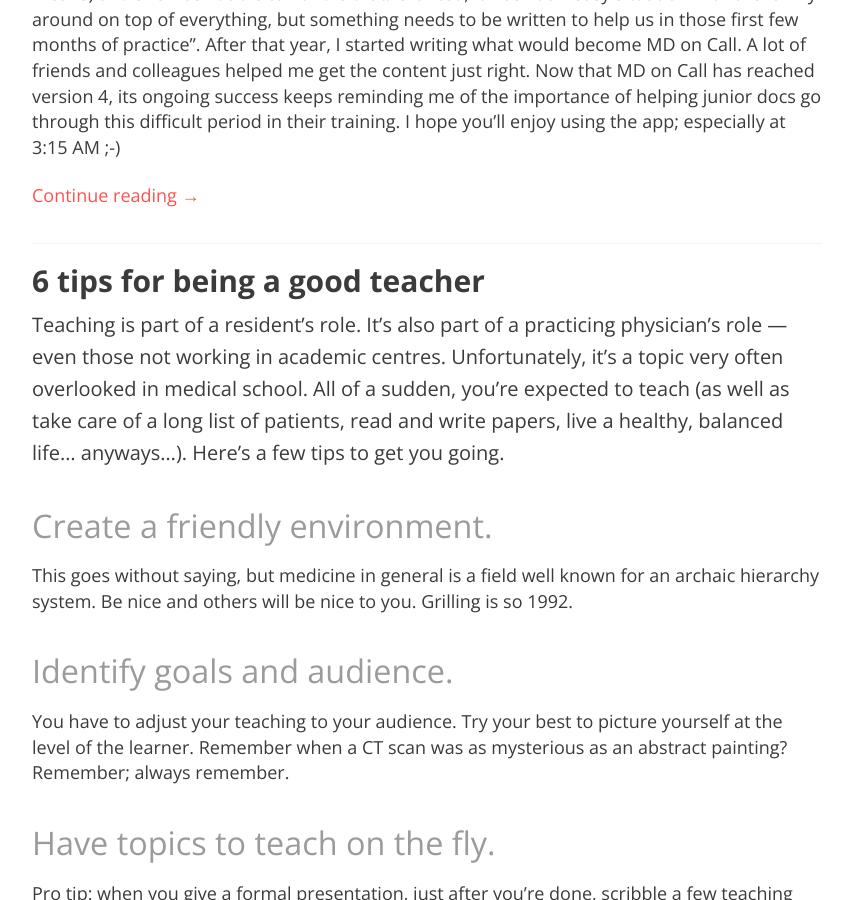
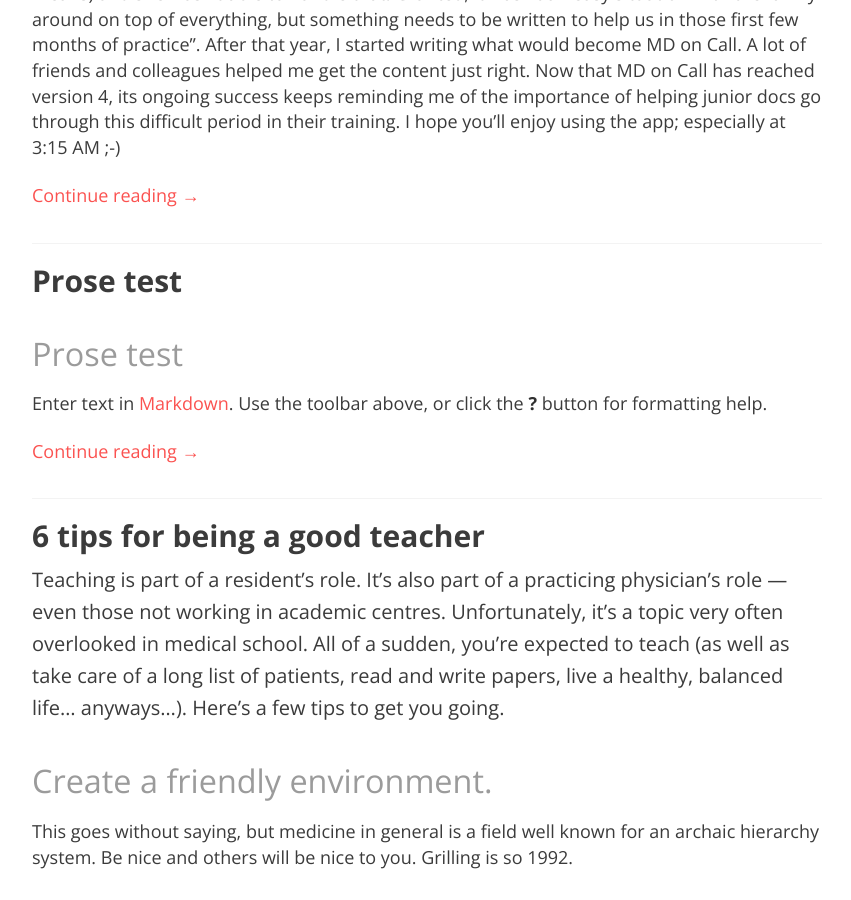
Before and after one commit to Messil/messil.github.io, a Jekyll site: the page built from blog.html, in a window 1280 px wide and 900 px high, scrolled down 11742 px. Shown: the whole window, without its empty margins (213-1064 px from the left). Built offline with Jekyll 4.4.1, drawn with Linux system fonts in a browser that asks for light colours; comment, search, counter and statistics services are not loaded.

Commit message:
prose test post

```diff
--- a/_posts/2015-06-15-prose-test.md
+++ b/_posts/2015-06-15-prose-test.md
@@ -1,7 +1,10 @@
 ---
-published: false
+layout: post
+published: true
 favorite: "0"
+title: Prose test
 ---
+
 
 ## Prose test
 
```
